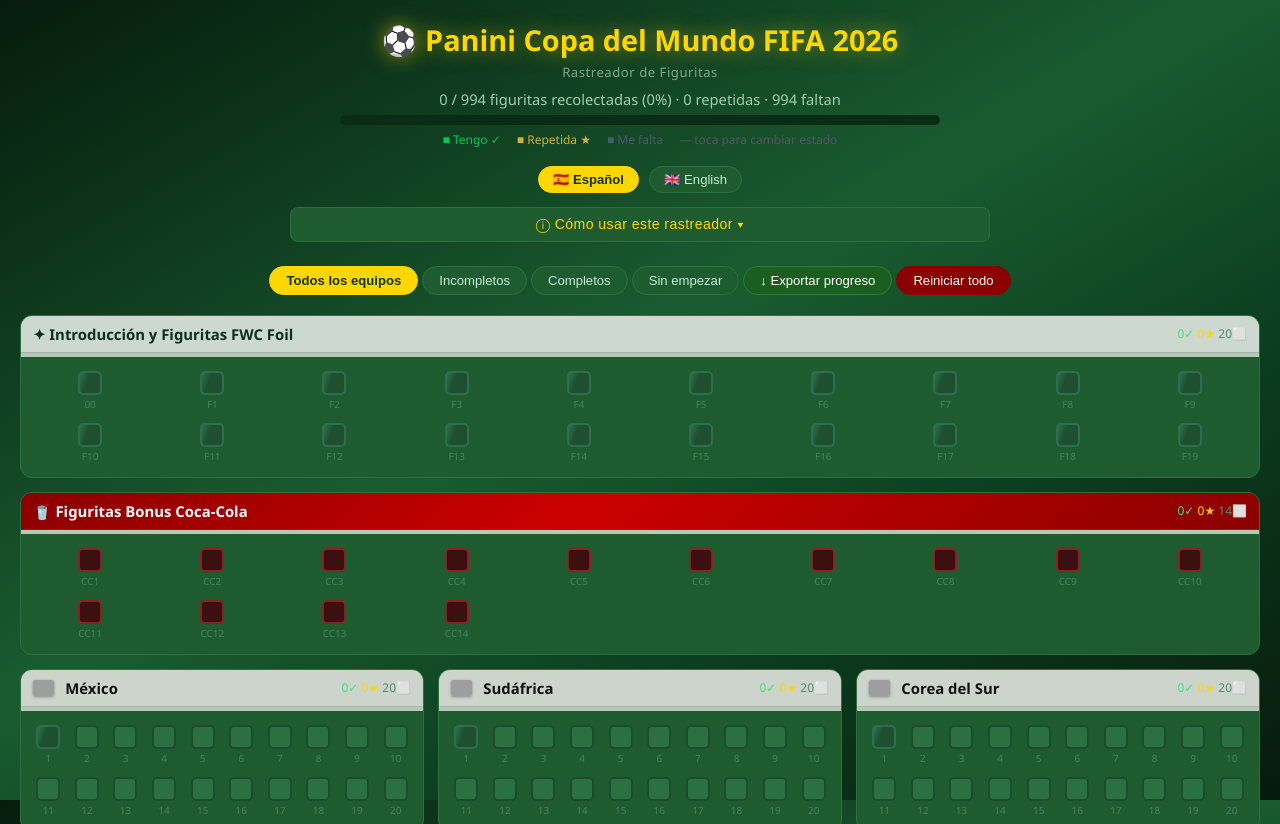
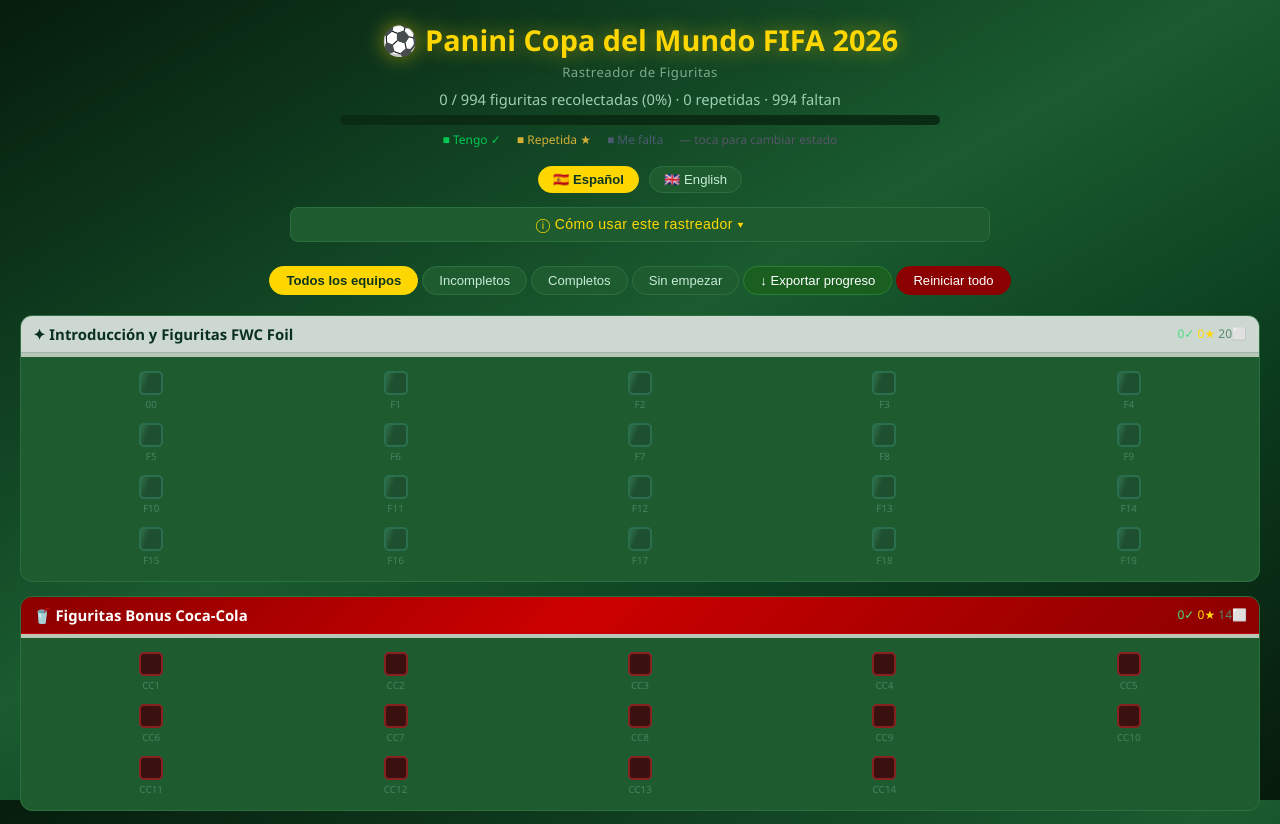
Before and after one commit to julimendeza/panini_2026_tracker, a plain HTML site: page index.html in a window 1280 px wide. Shown: the top 824 px of the page. Drawn offline with Linux system fonts and the light colour scheme; grey boxes are pictures that could not be loaded.

Commit message:
Update index.html

```diff
--- a/index.html
+++ b/index.html
@@ -27,7 +27,7 @@
 .btn-reset{background:#8b0000!important;color:#fff!important;border-color:#8b0000!important}
 .btn-reset:hover{background:#a00!important}
 
-.grid{display:grid;grid-template-columns:repeat(auto-fill,minmax(340px,1fr));gap:14px;max-width:1400px;margin:0 auto}
+.grid{display:grid;grid-template-columns:repeat(4,1fr);gap:14px;max-width:1400px;margin:0 auto}
 .team-card{background:#1e5c30;border:1px solid #2d7040;border-radius:12px;overflow:hidden;transition:box-shadow .2s}
 .team-card:hover{box-shadow:0 4px 22px rgba(0,220,80,.25)}
 .team-complete:hover{box-shadow:0 4px 22px rgba(212,175,55,.5)!important}
@@ -55,7 +55,7 @@
 .team-complete .team-name{color:#0a1e08;font-weight:800}
 .team-complete .team-count{color:#0a1e08}
 
-.stickers{display:grid;grid-template-columns:repeat(10,1fr);gap:4px;padding:10px}
+.stickers{display:grid;grid-template-columns:repeat(5,1fr);gap:4px;padding:10px}
 
 .sticker-item{display:flex;flex-direction:column;align-items:center;cursor:pointer;padding:4px 2px;border-radius:6px;transition:background .15s;user-select:none}
 .sticker-item:hover{background:#164a24}
@@ -103,6 +103,9 @@
 @media print{body{background:#fff;color:#000;padding:10px}h1{color:#003087;text-shadow:none}.filter-bar,.faq-wrap,.lang-bar{display:none}.team-card{border:1px solid #ccc;break-inside:avoid;background:#fff}.team-header{background:#003087!important;animation:none!important}.team-name,.team-count{color:#fff!important}.sticker-box{border-color:#999;background:#fff;animation:none!important}.sticker-item.s1 .sticker-box{background:#003087;border-color:#003087;color:#fff}.sticker-item.s2 .sticker-box{background:#b8860b;border-color:#b8860b;color:#fff}#total-bar-wrap{background:#ddd}.intro-card,.coke-card{grid-column:auto}}
 
 .team-flag{height:16px;width:auto;vertical-align:middle;margin-right:5px;border-radius:2px;box-shadow:0 1px 3px rgba(0,0,0,.35)}
+
+@media(max-width:1100px){.grid{grid-template-columns:repeat(2,1fr)}}
+@media(max-width:600px){.grid{grid-template-columns:1fr}}
 </style>
 </head>
 <body>
```
